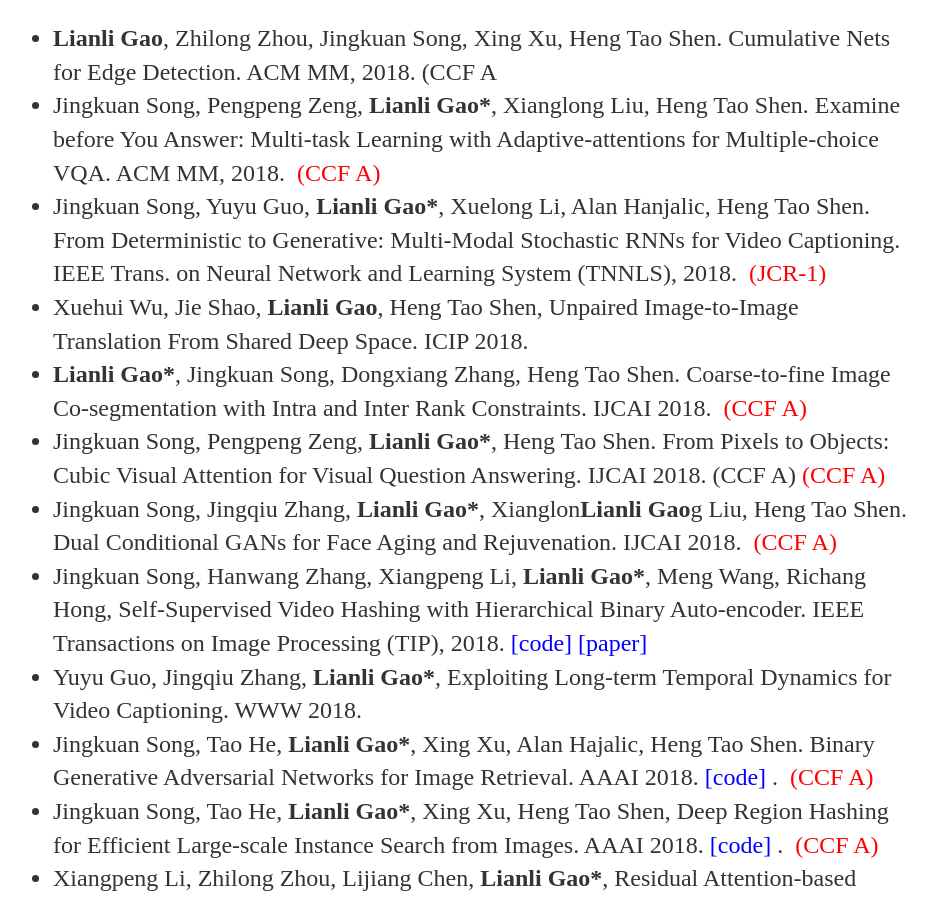
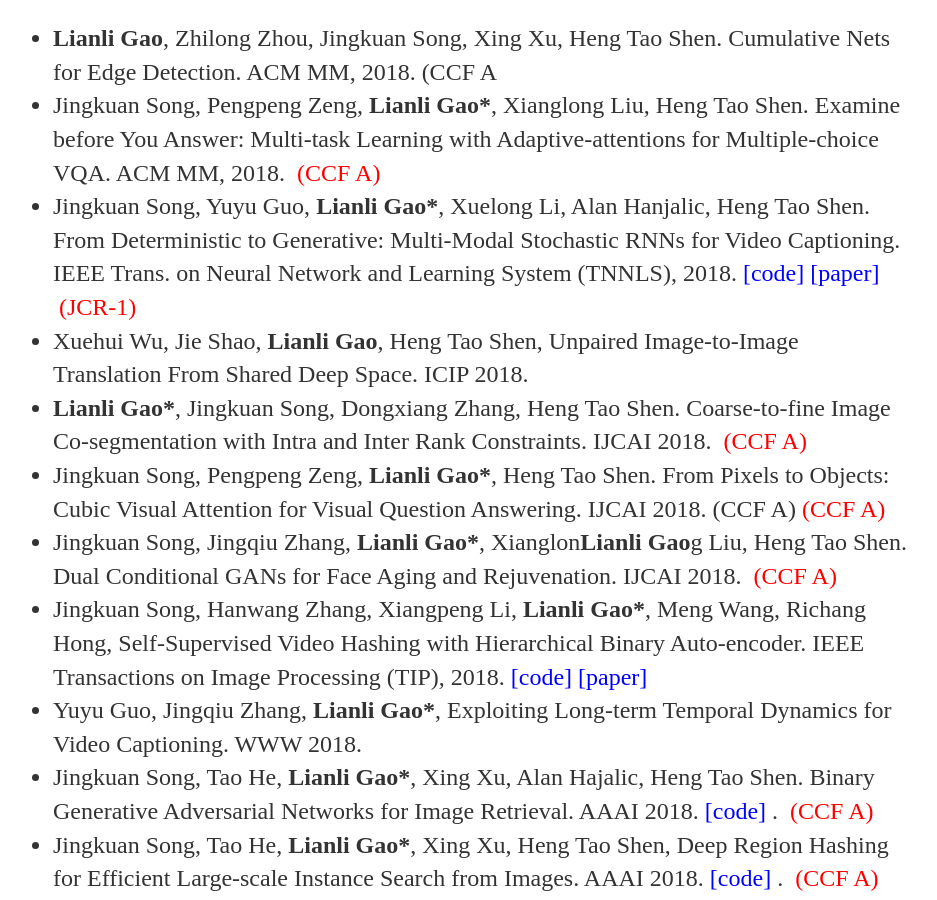
Before and after one commit to lianliGao/lianligao.github.io, a Jekyll site: the page built from cv/index.html, in a window 1280 px wide and 900 px high, scrolled down 3629 px. Shown: the whole window, without its empty margins (179-1116 px from the left). Built offline with Jekyll 4.4.1, drawn with Linux system fonts in a browser that asks for light colours.

Commit message:
Update index.html

```diff
--- a/cv/index.html
+++ b/cv/index.html
@@ -61,7 +61,7 @@
 <ul>
 <li>  <strong>Lianli Gao</strong>, Zhilong Zhou, Jingkuan Song, Xing Xu, Heng Tao Shen. Cumulative Nets for Edge Detection. ACM MM, 2018.  (CCF A</li>
 <li>  Jingkuan Song, Pengpeng Zeng, <strong>Lianli Gao*</strong>, Xianglong Liu, Heng Tao Shen. Examine before You Answer: Multi-task Learning with Adaptive-attentions for Multiple-choice VQA. ACM MM, 2018.  <font color="#ff0000"><b>&nbsp;</b>(CCF A)</font></li>
-<li>  Jingkuan Song, Yuyu Guo, <strong>Lianli Gao*</strong>, Xuelong Li, Alan Hanjalic, Heng Tao Shen. From Deterministic to Generative: Multi-Modal Stochastic RNNs for Video Captioning. IEEE Trans. on Neural Network and Learning System (TNNLS), 2018. <font color="#ff0000"><b>&nbsp;</b>(JCR-1)</font></li>
+<li>  Jingkuan Song, Yuyu Guo, <strong>Lianli Gao*</strong>, Xuelong Li, Alan Hanjalic, Heng Tao Shen. From Deterministic to Generative: Multi-Modal Stochastic RNNs for Video Captioning. IEEE Trans. on Neural Network and Learning System (TNNLS), 2018. <a href="https://github.com/gyy8426/MSRNN" rel="nofollow"><font color="#0000ff"> [code] </font></a> <a href="https://ieeexplore.ieee.org/abstract/document/8438512" rel="nofollow"><font color="#0000ff"> [paper] </font></a><font color="#ff0000"><b>&nbsp;</b>(JCR-1)</font></li>
 <li>  Xuehui Wu, Jie Shao, <strong>Lianli Gao</strong>, Heng Tao Shen, Unpaired  Image-to-Image Translation From Shared Deep Space. ICIP 2018. </li>
 <li>  <strong>Lianli Gao*</strong>, Jingkuan Song,  Dongxiang Zhang, Heng Tao Shen. Coarse-to-fine Image Co-segmentation with Intra and Inter Rank Constraints. IJCAI 2018. <font color="#ff0000"><b>&nbsp;</b>(CCF A)</font></li>
 <li>  Jingkuan Song, Pengpeng Zeng, <strong>Lianli Gao*</strong>, Heng Tao Shen. From Pixels to Objects: Cubic Visual Attention for Visual Question Answering. IJCAI 2018. (CCF A)<font color="#ff0000"><b>&nbsp;</b>(CCF A)</font></li>
```
